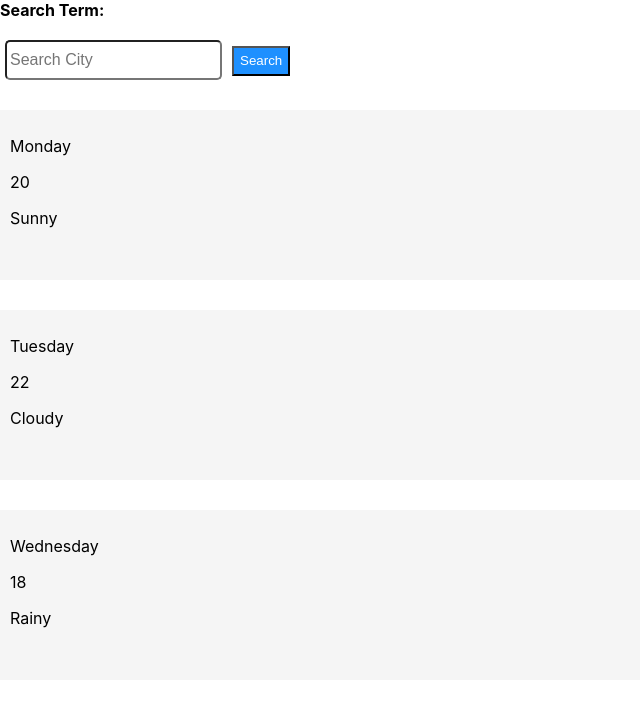
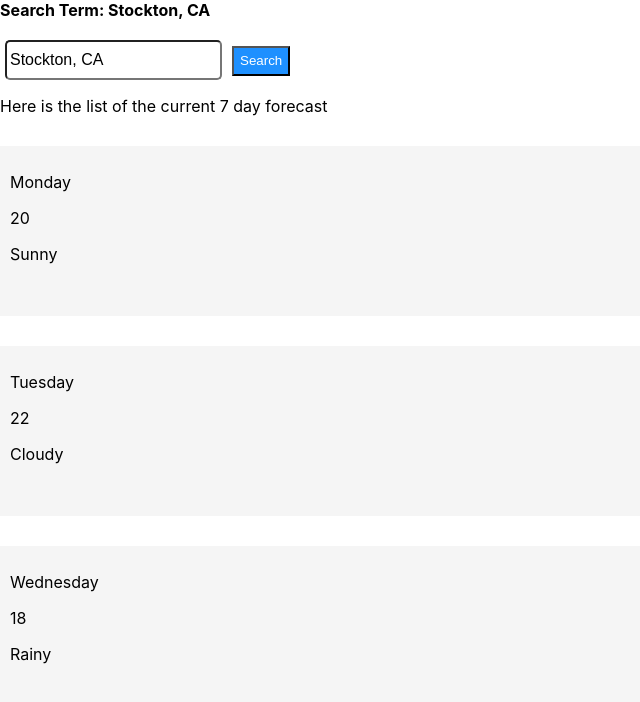
Before and after one commit to TiaRex/path2tech, a React (Create React App) app in the folder react/Projects/weather_application/: page / in a window 1280 px wide. Shown: the top 702 px of the page, without its empty margins (0-640 px from the left). Built offline with nearby package versions, Linux system fonts and the light colour scheme.

Commit message:
Update useState

```diff
--- a/react/Projects/weather_application/src/App.js
+++ b/react/Projects/weather_application/src/App.js
@@ -23,7 +23,7 @@ const weatherData = [
 ];
 
 function App() {
-  const [searchTerm, setSearchTerm] = useState('');
+  const [searchTerm, setSearchTerm] = useState('Stockton, CA');
   function handleChange(event) {
     setSearchTerm(event.target.value);
   }
@@ -37,7 +37,7 @@ function App() {
       <SearchBar handleSubmit={handleSubmit} searchTerm=
       {searchTerm} handleChange={handleChange}/>
       {/* Iterating through array */}
-      <WeatherData list={weatherData}/>
+      <WeatherData list={weatherData} searchTerm={searchTerm}/>
     </div>
   );
 }
--- a/react/Projects/weather_application/src/components/SearchBar.js
+++ b/react/Projects/weather_application/src/components/SearchBar.js
@@ -13,6 +13,7 @@ function SearchBar({ handleSubmit, searchTerm, handleChange }) {
           name='search-city'
           className='search-city'
           onChange={handleChange}
+          value={searchTerm}
           />
         </label>
         <button type='submit' className='submit-search-city'>
--- a/react/Projects/weather_application/src/components/WeatherData.js
+++ b/react/Projects/weather_application/src/components/WeatherData.js
@@ -3,6 +3,7 @@ import React from 'react';
 export default function WeatherData({list}) {
   return (
     <>
+    <p>Here is the list of the current 7 day forecast</p>
       {list.map((item) => (
       <div key={item.day} className='weather-card'>
         <p>{item.day}</p>
```
